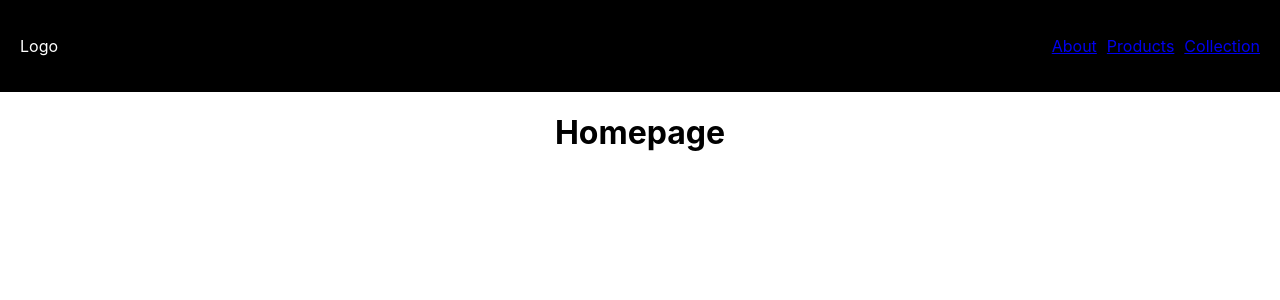
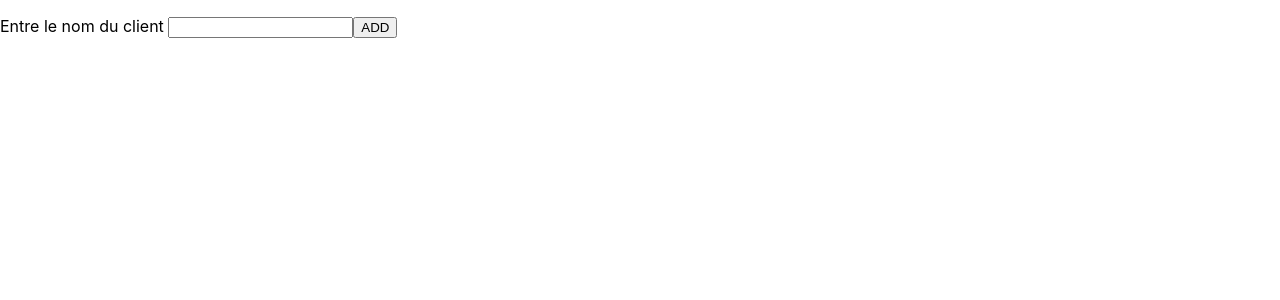
Before and after one commit to nicKLas-317/ReactJS, a React (Create React App) app in the folder jour2/: page / in a window 1280 px wide. Shown: the top 300 px of the page. Built offline with nearby package versions, Linux system fonts and the light colour scheme.

Commit message:
begin hooks

```diff
--- a/jour2/src/App.js
+++ b/jour2/src/App.js
@@ -12,13 +12,14 @@ import {
   Route,
   Link
 } from 'react-router-dom'
+import Usestateexample from './Hooks/Components/Usestateexample';
 
 function App() {
   return (
     <div className="App">
       {/* <Inputcpn/> */}
       {/* <InputNico/> */}
-      <Router>
+      {/* <Router>
         <Navbar />
         <Route exact path="/">
           <Homepage />
@@ -36,7 +37,8 @@ function App() {
           <Collection />
         </Route>
 
-      </Router>
+      </Router> */}
+      <Usestateexample/>
     </div>
   );
 }
--- /dev/null
+++ b/jour2/src/Hooks/Components/Usestateexample.js
@@ -0,0 +1,32 @@
+import { useState } from "react"
+
+
+function Usestateexample() {
+
+    const [Nomclient, useNomClient] = useState('')
+    const [ListClient, useListClient] = useState([])
+
+    const HandleClientInput = (e) => {
+        useNomClient(e.target.value)
+    }
+
+    const HandleClickAdd = () => {
+        var listClientCopy = ListClient
+        listClientCopy.push(Nomclient)
+        useListClient(listClientCopy)
+
+        useNomClient('')
+    }
+    return (
+        <div>
+            <p>Entre le nom du client  <input type="text" name="Client" value={Nomclient} onChange={HandleClientInput}></input>
+                <button onClick={HandleClickAdd}> ADD</button>
+            </p>
+            <ul>
+                {ListClient.map((client, index) => { return <li key={index}> {client}</li> })}
+            </ul>
+        </div>
+    )
+}
+
+export default Usestateexample
```
